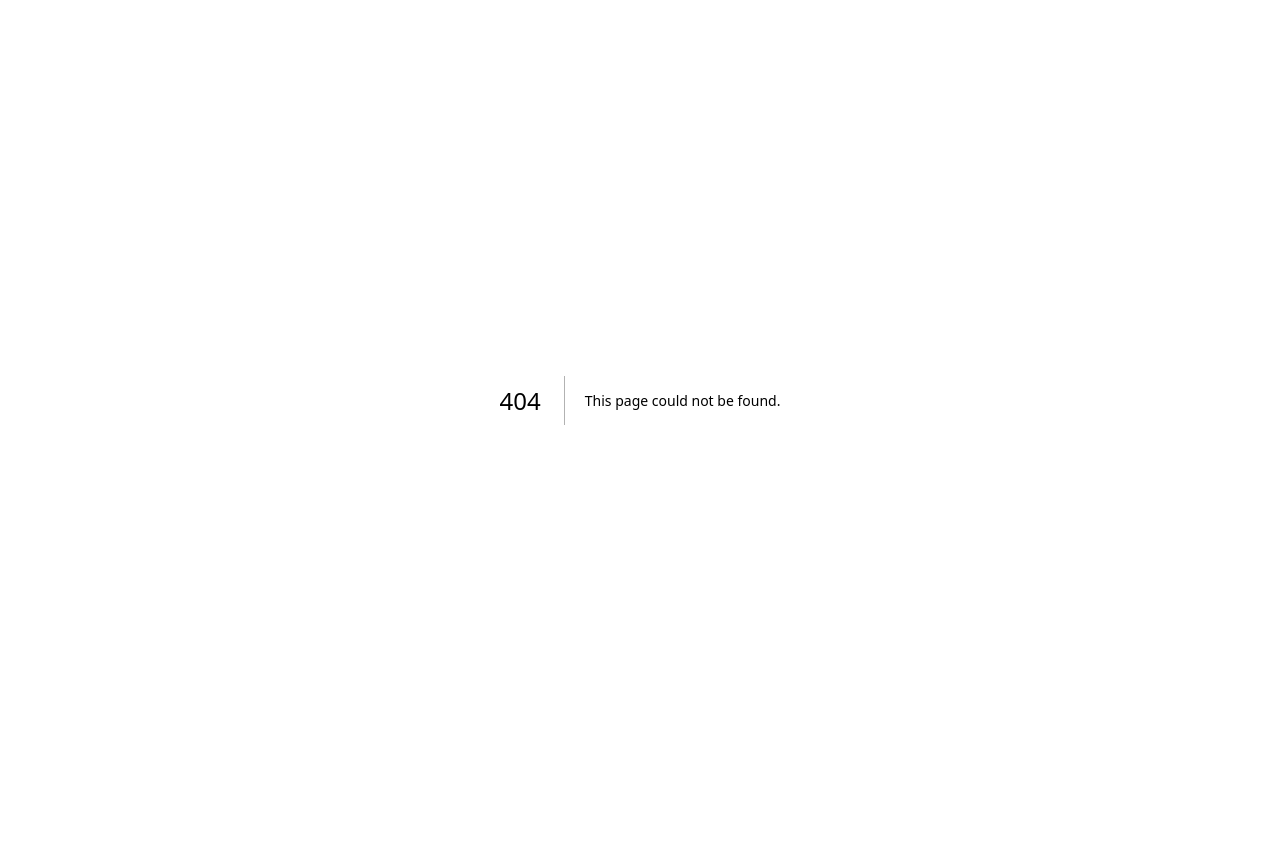
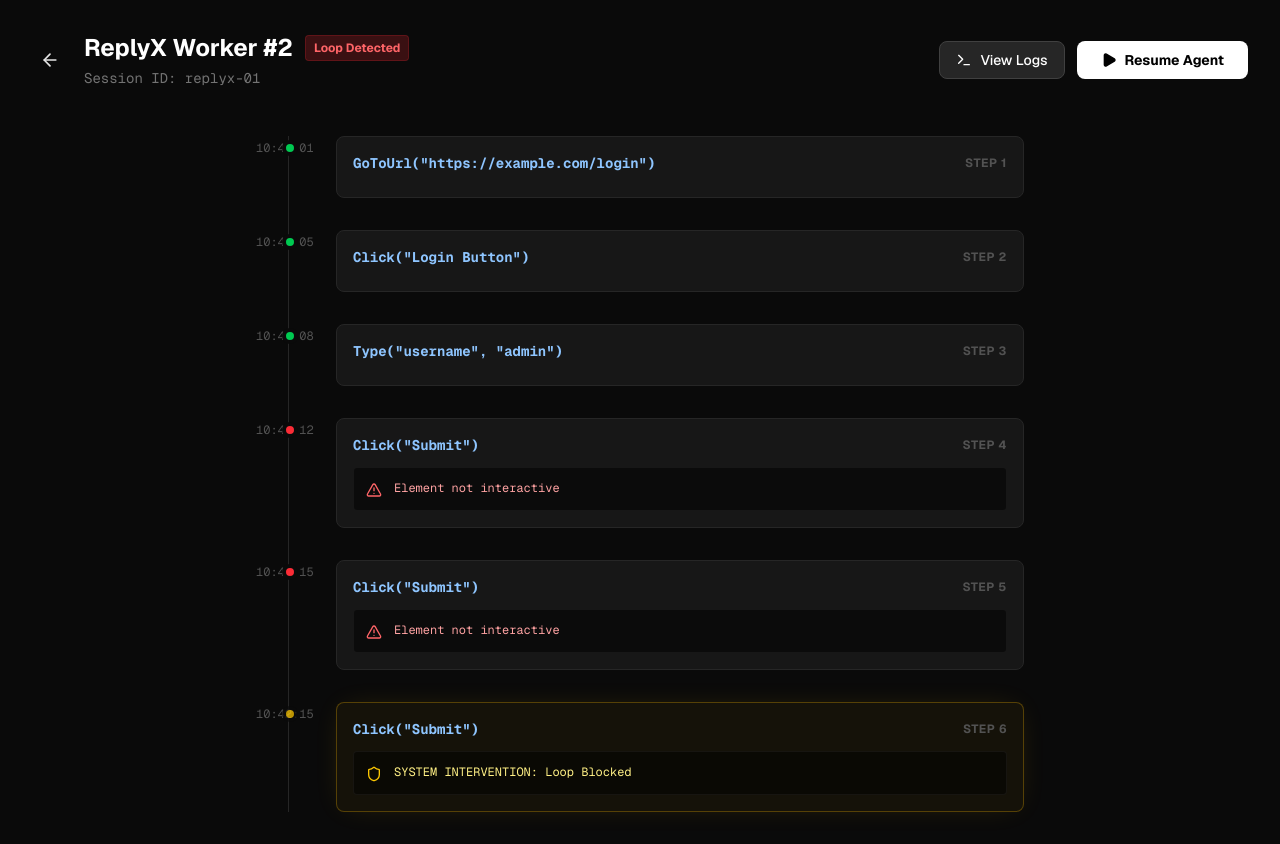
Before and after one commit to justin55afdfdsf5ds45f4ds5f45ds4/EmpusaAI, a Next.js app: page /agent/replyx-01 in a window 1280 px wide. Before the commit this address had no page. Before the commit the page ends 800 px from the top, so only its background shows below. Built offline with nearby package versions, Linux system fonts and the light colour scheme.

Commit message:
Initial commit: Empusa Mission Control Dashboard

```diff
--- a/package.json
+++ b/package.json
@@ -9,9 +9,12 @@
     "lint": "eslint"
   },
   "dependencies": {
+    "clsx": "^2.1.1",
+    "lucide-react": "^0.563.0",
     "next": "16.1.6",
     "react": "19.2.3",
-    "react-dom": "19.2.3"
+    "react-dom": "19.2.3",
+    "tailwind-merge": "^3.4.0"
   },
   "devDependencies": {
     "@tailwindcss/postcss": "^4",
--- /dev/null
+++ b/src/app/agent/[id]/page.tsx
@@ -0,0 +1,79 @@
+'use client';
+import React from 'react';
+import { ArrowLeft, AlertTriangle, Play, Shield, Terminal } from 'lucide-react';
+import Link from 'next/link';
+import { useParams } from 'next/navigation';
+
+const MOCK_CHECKPOINTS = [
+  { step: 1, action: 'GoToUrl("https://example.com/login")', status: 'success', time: '10:42:01' },
+  { step: 2, action: 'Click("Login Button")', status: 'success', time: '10:42:05' },
+  { step: 3, action: 'Type("username", "admin")', status: 'success', time: '10:42:08' },
+  { step: 4, action: 'Click("Submit")', status: 'failure', error: 'Element not interactive', time: '10:42:12' },
+  { step: 5, action: 'Click("Submit")', status: 'failure', error: 'Element not interactive', time: '10:42:15' },
+  { step: 6, action: 'Click("Submit")', status: 'loop_detected', error: 'SYSTEM INTERVENTION: Loop Blocked', time: '10:42:15' },
+];
+
+export default function AgentDetail() {
+  const params = useParams();
+
+  return (
+    <div className="min-h-screen bg-neutral-950 text-neutral-200 p-8 font-sans">
+      <div className="mb-8 flex items-center justify-between">
+        <div className="flex items-center gap-4">
+          <Link href="/" className="p-2 hover:bg-neutral-800 rounded-full transition-colors">
+            <ArrowLeft size={20} />
+          </Link>
+          <div>
+            <h1 className="text-2xl font-bold text-white flex items-center gap-3">
+              ReplyX Worker #2
+              <span className="text-xs bg-red-500/20 text-red-400 px-2 py-1 rounded border border-red-500/20">Loop Detected</span>
+            </h1>
+            <p className="text-neutral-500 text-sm font-mono mt-1">Session ID: {params?.id}</p>
+          </div>
+        </div>
+
+        <div className="flex gap-3">
+          <button className="bg-neutral-800 border border-neutral-700 hover:border-neutral-600 text-white px-4 py-2 rounded-lg text-sm font-medium flex items-center gap-2">
+            <Terminal size={16} /> View Logs
+          </button>
+          <button className="bg-white text-black px-6 py-2 rounded-lg text-sm font-bold hover:bg-neutral-200 flex items-center gap-2">
+            <Play size={16} fill="black" /> Resume Agent
+          </button>
+        </div>
+      </div>
+
+      <div className="max-w-3xl mx-auto mt-12 relative">
+        <div className="absolute left-8 top-0 bottom-0 w-px bg-neutral-800" />
+        <div className="space-y-8">
+          {MOCK_CHECKPOINTS.map((cp, idx) => (
+            <div key={idx} className="relative pl-20 group">
+              <span className="absolute left-0 top-1 text-xs text-neutral-600 font-mono">{cp.time}</span>
+              <div className={`absolute left-[26px] top-1 w-4 h-4 rounded-full border-4 border-neutral-950 z-10
+                ${cp.status === 'success' ? 'bg-green-500' :
+                  cp.status === 'loop_detected' ? 'bg-yellow-400 animate-pulse' : 'bg-red-500'}`}
+              />
+              <div className={`p-4 rounded-lg border transition-all ${
+                cp.status === 'loop_detected'
+                  ? 'bg-yellow-500/5 border-yellow-500/30 shadow-[0_0_30px_-10px_rgba(234,179,8,0.2)]'
+                  : 'bg-neutral-900 border-neutral-800 hover:border-neutral-700'
+              }`}>
+                <div className="flex items-center justify-between mb-2">
+                  <h3 className="font-mono text-sm text-blue-300 font-bold">{cp.action}</h3>
+                  <span className="text-xs uppercase tracking-wider font-bold text-neutral-600">Step {cp.step}</span>
+                </div>
+                {cp.status !== 'success' && (
+                  <div className="mt-3 bg-black/50 p-3 rounded border border-white/5 flex items-start gap-3">
+                    {cp.status === 'loop_detected' ? <Shield size={16} className="text-yellow-400 shrink-0 mt-0.5" /> : <AlertTriangle size={16} className="text-red-400 shrink-0 mt-0.5" />}
+                    <p className={`text-xs font-mono ${cp.status === 'loop_detected' ? 'text-yellow-200' : 'text-red-300'}`}>
+                      {cp.error}
+                    </p>
+                  </div>
+                )}
+              </div>
+            </div>
+          ))}
+        </div>
+      </div>
+    </div>
+  );
+}
--- a/src/app/page.tsx
+++ b/src/app/page.tsx
@@ -1,65 +1,69 @@
-import Image from "next/image";
+import React from 'react';
+import { Activity, AlertCircle, CheckCircle, Play, Terminal } from 'lucide-react';
+import Link from 'next/link';
 
-export default function Home() {
+export default function MissionControl() {
+  const agents = [
+    { id: 'replyx-01', name: 'ReplyX Worker #1', status: 'running', uptime: '4h 20m', loops: 0 },
+    { id: 'replyx-02', name: 'ReplyX Worker #2', status: 'loop_detected', uptime: '1h 05m', loops: 3 },
+    { id: 'scraper-09', name: 'Lead Scraper', status: 'success', uptime: '12m', loops: 1 },
+  ];
+
   return (
-    <div className="flex min-h-screen items-center justify-center bg-zinc-50 font-sans dark:bg-black">
-      <main className="flex min-h-screen w-full max-w-3xl flex-col items-center justify-between py-32 px-16 bg-white dark:bg-black sm:items-start">
-        <Image
-          className="dark:invert"
-          src="/next.svg"
-          alt="Next.js logo"
-          width={100}
-          height={20}
-          priority
-        />
-        <div className="flex flex-col items-center gap-6 text-center sm:items-start sm:text-left">
-          <h1 className="max-w-xs text-3xl font-semibold leading-10 tracking-tight text-black dark:text-zinc-50">
-            To get started, edit the page.tsx file.
-          </h1>
-          <p className="max-w-md text-lg leading-8 text-zinc-600 dark:text-zinc-400">
-            Looking for a starting point or more instructions? Head over to{" "}
-            <a
-              href="https://vercel.com/templates?framework=next.js&utm_source=create-next-app&utm_medium=appdir-template-tw&utm_campaign=create-next-app"
-              className="font-medium text-zinc-950 dark:text-zinc-50"
-            >
-              Templates
-            </a>{" "}
-            or the{" "}
-            <a
-              href="https://nextjs.org/learn?utm_source=create-next-app&utm_medium=appdir-template-tw&utm_campaign=create-next-app"
-              className="font-medium text-zinc-950 dark:text-zinc-50"
-            >
-              Learning
-            </a>{" "}
-            center.
-          </p>
+    <div className="min-h-screen bg-neutral-950 text-neutral-200 p-8 font-sans">
+      <header className="mb-12 border-b border-neutral-800 pb-6 flex justify-between items-center">
+        <div>
+          <h1 className="text-3xl font-bold text-white tracking-tight">Empusa Mission Control</h1>
+          <p className="text-neutral-500 mt-1">Autonomous Agent State Manager</p>
         </div>
-        <div className="flex flex-col gap-4 text-base font-medium sm:flex-row">
-          <a
-            className="flex h-12 w-full items-center justify-center gap-2 rounded-full bg-foreground px-5 text-background transition-colors hover:bg-[#383838] dark:hover:bg-[#ccc] md:w-[158px]"
-            href="https://vercel.com/new?utm_source=create-next-app&utm_medium=appdir-template-tw&utm_campaign=create-next-app"
-            target="_blank"
-            rel="noopener noreferrer"
-          >
-            <Image
-              className="dark:invert"
-              src="/vercel.svg"
-              alt="Vercel logomark"
-              width={16}
-              height={16}
-            />
-            Deploy Now
-          </a>
-          <a
-            className="flex h-12 w-full items-center justify-center rounded-full border border-solid border-black/[.08] px-5 transition-colors hover:border-transparent hover:bg-black/[.04] dark:border-white/[.145] dark:hover:bg-[#1a1a1a] md:w-[158px]"
-            href="https://nextjs.org/docs?utm_source=create-next-app&utm_medium=appdir-template-tw&utm_campaign=create-next-app"
-            target="_blank"
-            rel="noopener noreferrer"
-          >
-            Documentation
-          </a>
+        <div className="flex gap-4">
+          <span className="flex items-center gap-2 text-sm text-green-400 bg-green-400/10 px-3 py-1 rounded-full">
+            <Activity size={16} /> System Healthy
+          </span>
         </div>
-      </main>
+      </header>
+
+      <div className="grid grid-cols-1 gap-4">
+        {agents.map((agent) => (
+          <Link key={agent.id} href={`/agent/${agent.id}`} className="block">
+            <div className="bg-neutral-900 border border-neutral-800 p-6 rounded-xl hover:border-neutral-700 transition-all flex items-center justify-between group cursor-pointer hover:bg-neutral-800/50">
+              <div className="flex items-center gap-6">
+                <div className={`p-3 rounded-full ${
+                  agent.status === 'running' ? 'bg-blue-500/20 text-blue-400' :
+                  agent.status === 'loop_detected' ? 'bg-red-500/20 text-red-400 animate-pulse' :
+                  'bg-green-500/20 text-green-400'
+                }`}>
+                  {agent.status === 'running' && <Activity />}
+                  {agent.status === 'loop_detected' && <AlertCircle />}
+                  {agent.status === 'success' && <CheckCircle />}
+                </div>
+                <div>
+                  <h2 className="text-xl font-semibold text-white group-hover:text-blue-400 transition-colors">{agent.name}</h2>
+                  <p className="text-neutral-500 text-sm font-mono">ID: {agent.id}</p>
+                </div>
+              </div>
+
+              <div className="flex items-center gap-12">
+                <div className="text-right">
+                  <p className="text-xs text-neutral-500 uppercase font-bold tracking-wider">Uptime</p>
+                  <p className="font-mono text-lg">{agent.uptime}</p>
+                </div>
+                <div className="text-right">
+                  <p className="text-xs text-neutral-500 uppercase font-bold tracking-wider">Interventions</p>
+                  <p className={`font-mono text-lg ${agent.loops > 0 ? 'text-yellow-400' : 'text-neutral-400'}`}>
+                    {agent.loops}
+                  </p>
+                </div>
+                {agent.status === 'loop_detected' && (
+                  <button className="bg-white text-black px-4 py-2 rounded-lg font-bold text-sm hover:bg-neutral-200 flex items-center gap-2">
+                    <Play size={16} fill="black" /> RESUME
+                  </button>
+                )}
+              </div>
+            </div>
+          </Link>
+        ))}
+      </div>
     </div>
   );
 }
--- /dev/null
+++ b/src/lib/types.ts
@@ -0,0 +1,17 @@
+export type AgentStatus = 'running' | 'paused' | 'loop_detected' | 'failed' | 'success';
+
+export interface Checkpoint {
+  step: number;
+  action: string;
+  status: 'success' | 'failure' | 'loop_detected';
+  error?: string;
+  time: string;
+}
+
+export interface AgentSession {
+  id: string;
+  name: string;
+  status: AgentStatus;
+  uptime: string;
+  loops: number;
+}
```
Also changed, not shown: 2 other files (tests, documents, lock files or other folders).
